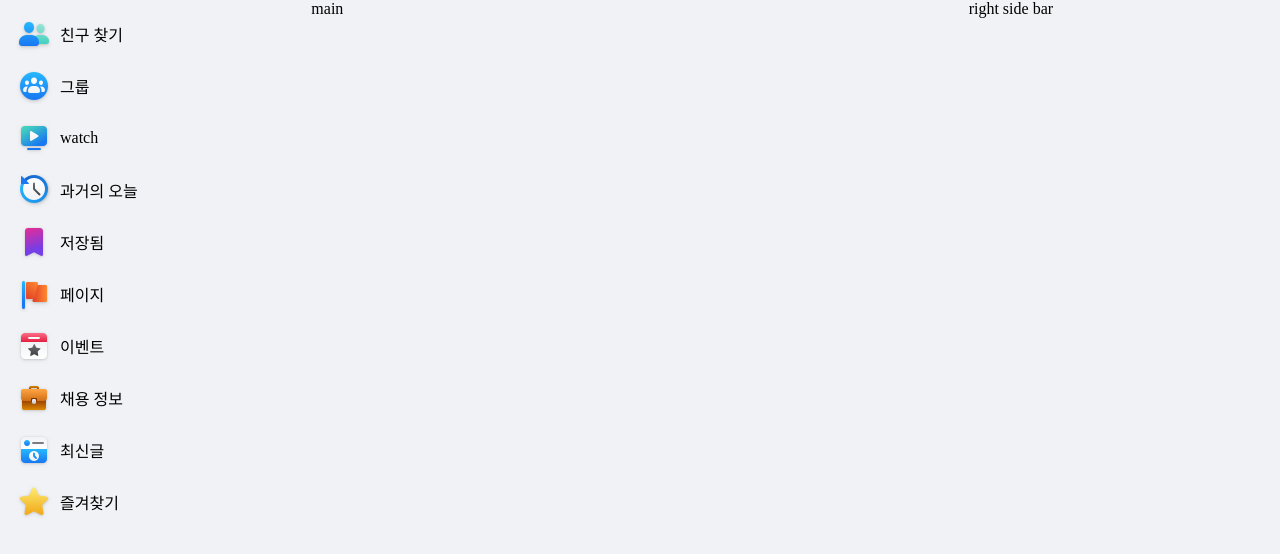
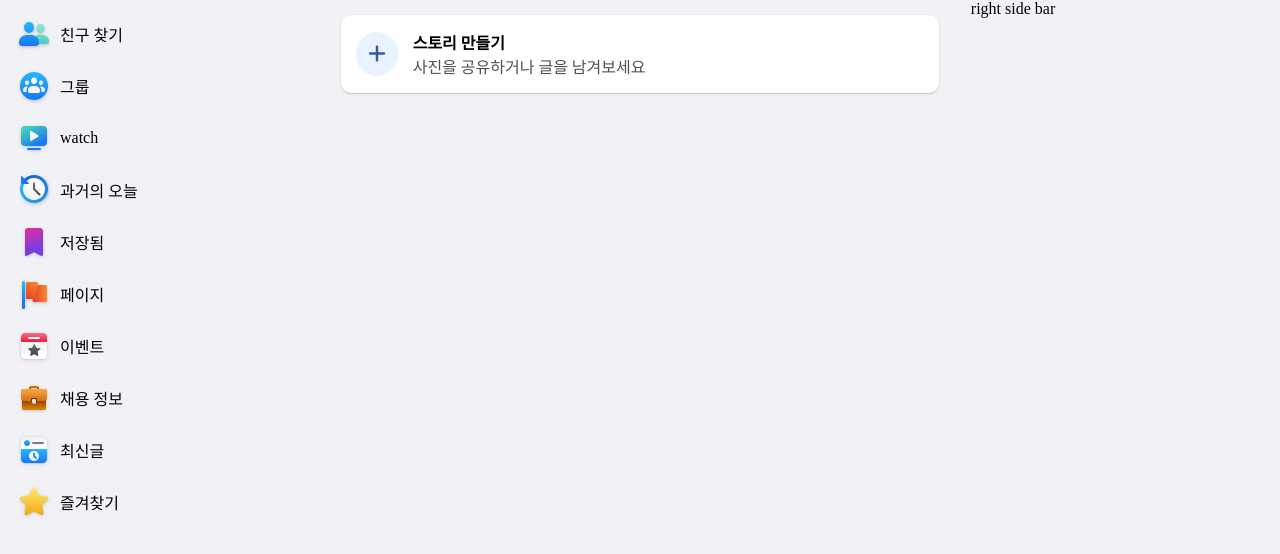
Before and after one commit to justsicklife/facebook-clone, a plain HTML site: page index.html in a window 1280 px wide. Drawn offline with Linux system fonts and the light colour scheme.

Commit message:
make-story 추가

```diff
--- /dev/null
+++ b/css/main/layout-main.css
@@ -0,0 +1,6 @@
+.main__block {
+  padding: 15px;
+  background: rgb(255, 255, 255);
+  border-radius: 10px;
+  box-shadow: rgba(0, 0, 0, 0.2) 0px 1px 2px 0px;
+}
--- a/css/main/layout.css
+++ b/css/main/layout.css
@@ -21,8 +21,12 @@
 }
 
 .layout__main {
+  margin-top: 15px;
   flex-grow: 1;
   flex-basis: 760px;
+  display: flex;
+  flex-direction: column;
+  padding: 0 32px;
 }
 
 .layout__sidebar-right {
--- /dev/null
+++ b/css/main/make-story.css
@@ -0,0 +1,22 @@
+.make-story {
+  display: flex;
+  align-items: center;
+}
+
+.make-story--plus {
+  font-size: 20px;
+  padding: 12px;
+  color: rgb(56, 88, 152);
+  background: rgb(231, 243, 255);
+  border-radius: 50%;
+  margin-right: 15px;
+}
+
+.make-story__title {
+  font-size: 16px;
+  font-weight: bold;
+}
+
+.make-story__text {
+  color: rgb(80, 80, 80);
+}
--- a/index.html
+++ b/index.html
@@ -7,7 +7,10 @@
     <title>Facebook</title>
     <link rel="stylesheet" href="/css/main/layout.css">
     <link rel="stylesheet" href="/css/main/left-sidebar.css">
+    <link rel="stylesheet" href="/css/main/make-story.css">
+    <link rel="stylesheet" href="/css/main/layout-main.css">
     <link rel="stylesheet" href="/css/global.css">
+    <script src="https://kit.fontawesome.com/d0c9e176cb.js" crossorigin="anonymous"></script>
 </head>
 <body>
     <div class="layout">
@@ -56,7 +59,19 @@
             </ul>
         </div>
         <main class="layout__main">
-            main
+            <div class="main__block">
+                <div class="make-story">
+                    <i class="fas fa-plus make-story--plus"></i>
+                    <div class="make-story__content">
+                        <h3 class="make-story__title">
+                            스토리 만들기
+                        </h3>
+                        <div class="make-story__text">
+                            사진을 공유하거나 글을 남겨보세요
+                        </div>
+                    </div>
+                </div>
+            </div>
         </main>
         <div class="layout__sidebar-right">
             right side bar
```
